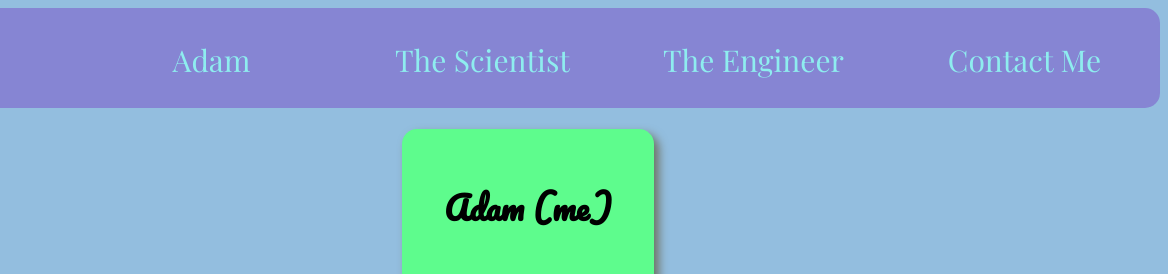
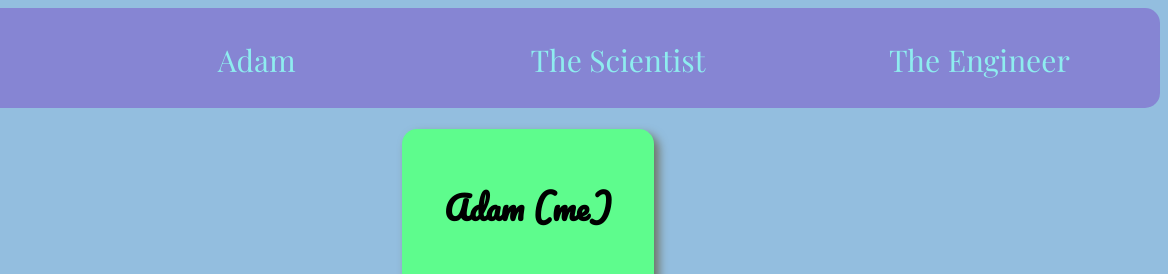
Before and after one commit to adtaylor38/wdd130, a plain HTML site: page adamtaylor/index.html in a window 1280 px wide. Shown: the top 274 px of the page, 112-1280 px from the left. Drawn offline with nearby package versions, Linux system fonts and the light colour scheme.

Commit message:
Update to nav bar positioning

```diff
--- a/adamtaylor/index.html
+++ b/adamtaylor/index.html
@@ -15,7 +15,7 @@
          <a class = "grow" href="index.html">Adam</a>
          <a class = "grow" href = "scientist.html">The Scientist</a>
          <a class = "grow" href="engineer.html">The Engineer</a>
-         <a class = "grow" href="">Contact Me</a>
+
         </nav>
      </header>
 
--- a/adamtaylor/styles/style.css
+++ b/adamtaylor/styles/style.css
@@ -14,7 +14,7 @@ header{
 
 nav{
     display: grid;
-    grid-template-columns: 1fr 1fr 1fr 1fr;
+    grid-template-columns: 1fr 1fr 1fr;
     align-content: center;
     text-align: center;
 
```
Also changed, not shown: adamtaylor/scientist.html (+1 -1 lines).
